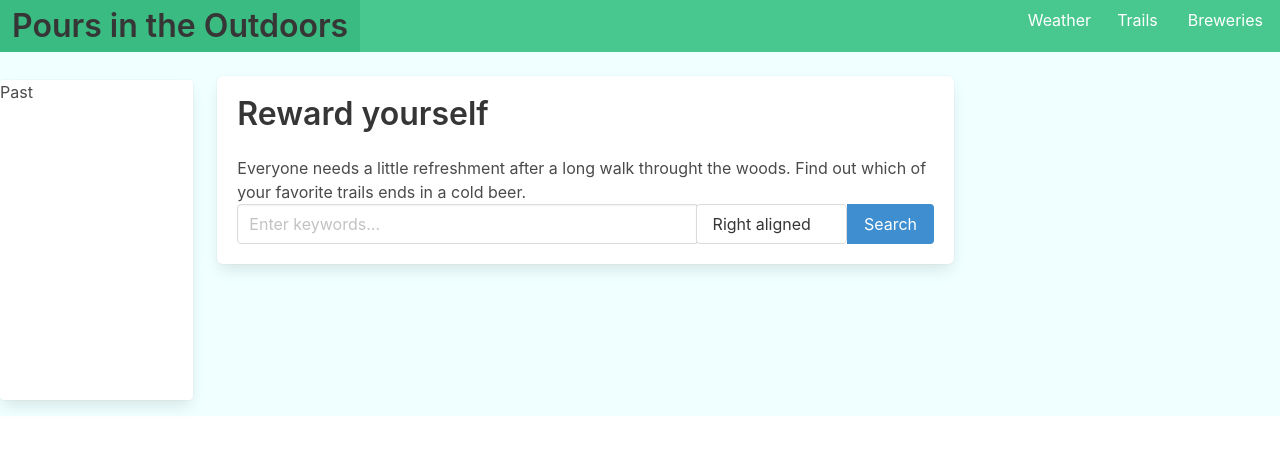
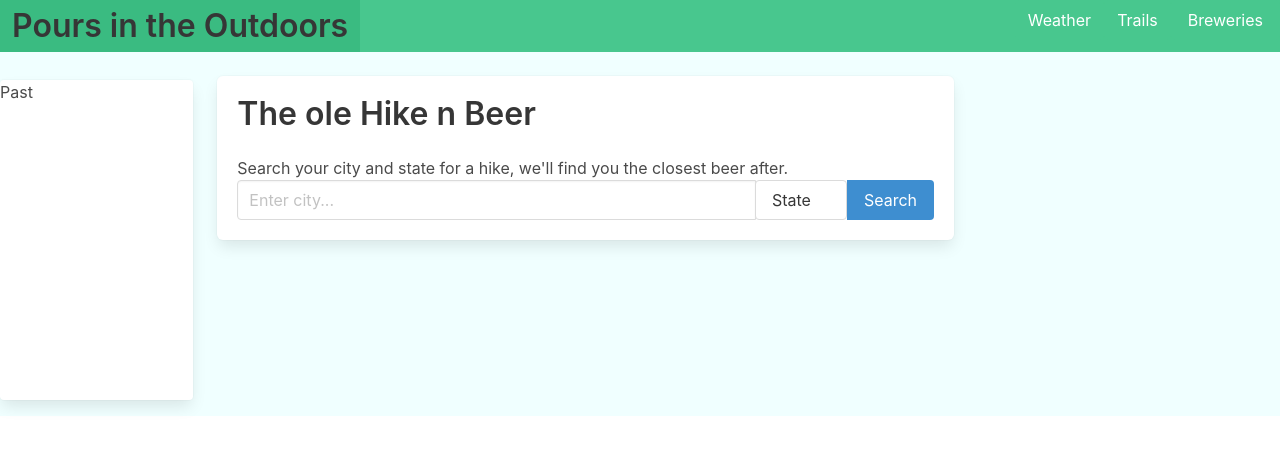
Before and after one commit to sethklusmire/Pours-in-the-Outdoors, a plain HTML site: page index.html in a window 1280 px wide. Drawn offline with nearby package versions, Linux system fonts and the light colour scheme; no server answers; some icons are missing.

Commit message:
city and state

```diff
--- a/index.html
+++ b/index.html
@@ -43,18 +43,18 @@
                 <!-- CONTENT BOX -->
                 <div class="block">
                     <div class="box">
-                        <h1 class="title">Reward yourself</h1>
-                        <p>Everyone needs a little refreshment after a long walk throught the woods. Find out which of your favorite trails ends in a cold beer.</p>
+                        <h1 class="title">The ole Hike n Beer</h1>
+                        <p>Search your city and state for a hike, we'll find you the closest beer after.</p>
                         <div class="field has-addons">
                             <p class="control is-expanded">
                                 <!-- class for the CITY input -->
-                                <input type="text" class="input city-input" placeholder="Enter keywords...">
+                                <input type="text" class="input city-input" placeholder="Enter city...">
                             </p>
                             <div class="dropdown is-right is-hoverable">
                                 <!-- class for the STATE array -->
                                 <div class="dropdown-trigger state-drop">
                                   <button class="button" aria-haspopup="true" aria-controls="dropdown-menu6">
-                                    <span>Right aligned</span>
+                                    <span>State</span>
                                     <span class="icon is-small">
                                       <i class="fas fa-angle-down" aria-hidden="true"></i>
                                     </span>
@@ -63,7 +63,7 @@
                                 <div class="dropdown-menu" id="dropdown-menu6" role="menu">
                                   <div class="dropdown-content">
                                     <div class="dropdown-item">
-                                      <p>Add the <code>is-right</code> modifier for a <strong>right-aligned</strong> dropdown.</p>
+                                      <p>Add the <code>is-right</code> modifier for a <strong>State</strong> dropdown.</p>
                                     </div>
                                   </div>
                                 </div>
@@ -77,7 +77,6 @@
             </div>
             <!-- This is where the WEATHER will go -->
             <aside class="column is-1">
-
                 </aside>
         </div>
     </div>
```
